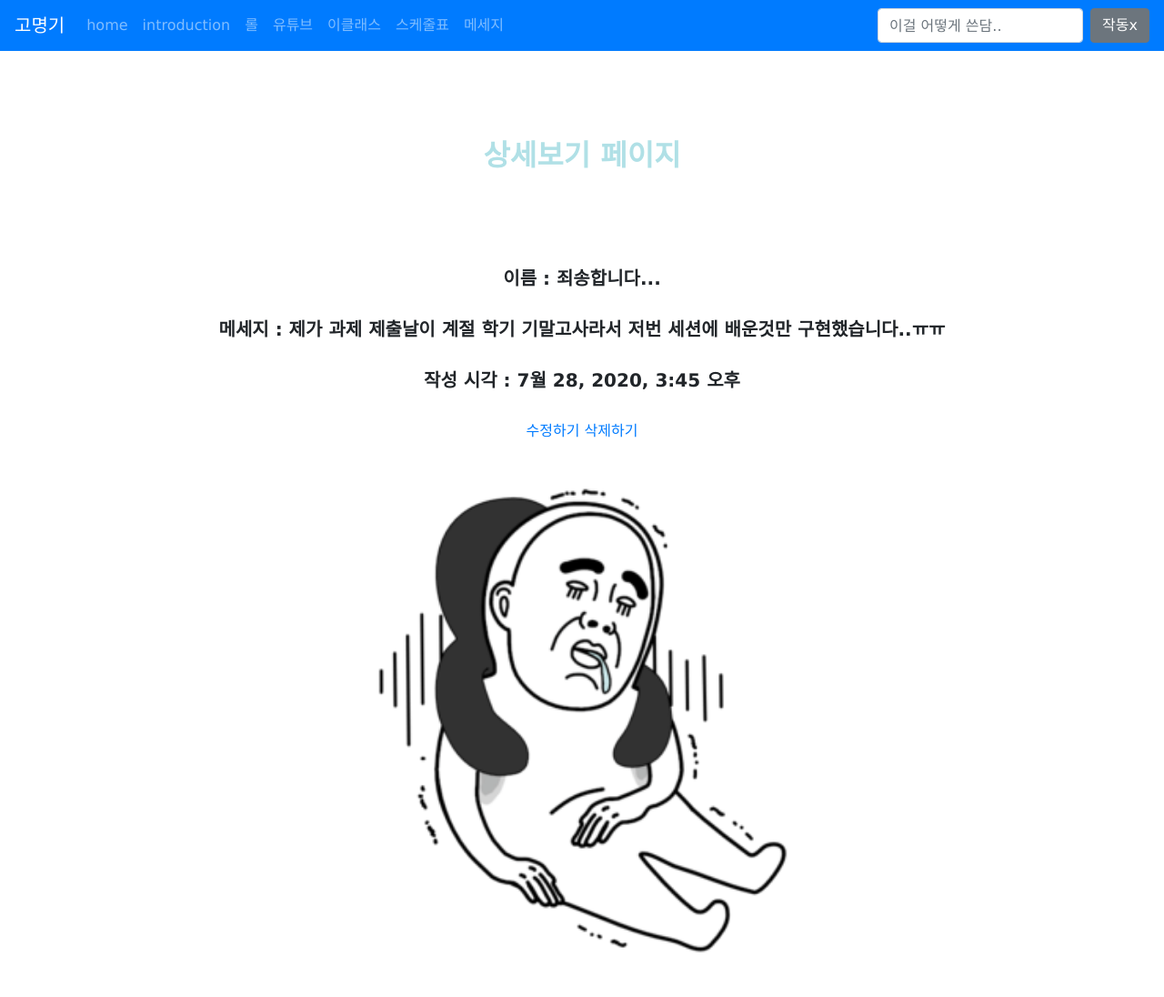
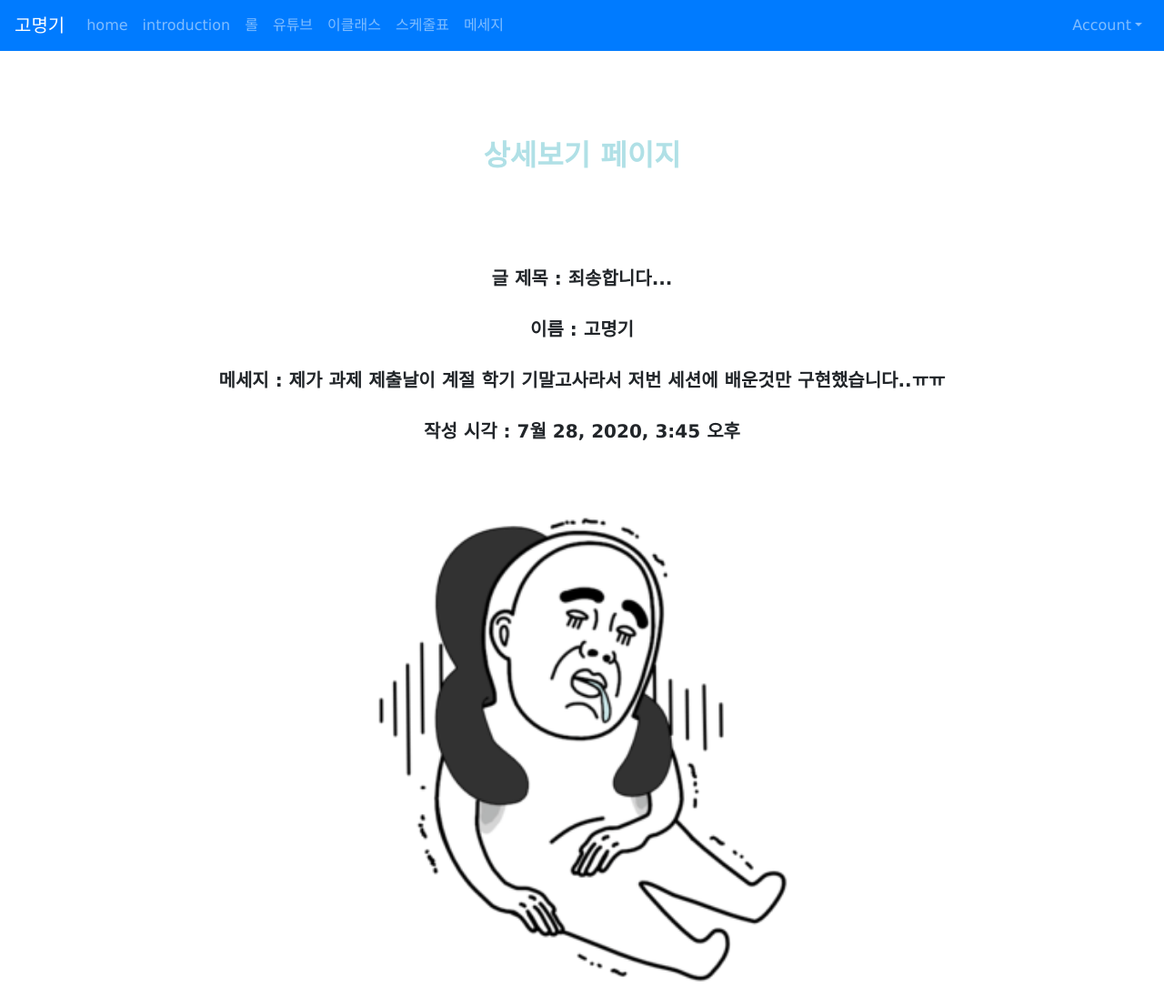
Before and after one commit to godgi/django_project4_kmg, a Django app: page /posts//show/53 in a window 1280 px wide. Shown: the whole page at 91% size. Before the commit the page ends 1047 px from the top, so only its background shows below. Run offline with Django 3.2, Linux system fonts and the light colour scheme; data comes from the database, SQL or seed files in the repository; both versions use the stored data as it was after the commit; some libraries are stand-ins or nearby versions.

Commit message:
20.7.28. commit

```diff
--- a/myblog/templates/shared/_navbar.html
+++ b/myblog/templates/shared/_navbar.html
@@ -30,10 +30,19 @@
         </a>
       </li>
     </ul>
-
-    <form class="form-inline my-2 my-lg-0">
-      <input class="form-control mr-sm-2" type="text" placeholder="이걸 어떻게 쓴담..">
-      <button class="btn btn-secondary my-2 my-sm-0" type="submit">작동x</button>
-    </form>
+    <ul class="nav navbar-nav navbar-right ">
+      <li class="nav-item dropdown ">
+        <a class="nav-link dropdown-toggle" data-toggle="dropdown" href="#" role="button" aria-haspopup="true" aria-expanded="false">Account</a>
+        <div class="dropdown-menu">
+          {% if user.is_authenticated %} {# 유저가 로그인 중이면 #}
+            <a class="dropdown-item" href="{% url 'account_logout' %}" class="nav-link">Logout</a>
+            <a class="dropdown-item" href="{% url 'account_change_password' %}">Change PW</a>
+          {% else %}
+            <a class="dropdown-item" href="{% url 'account_login' %}" class="nav-link">Login</a>
+            <a class="dropdown-item" href="{% url 'account_signup' %}" class="nav-link">Sign Up</a>
+          {% endif %}
+        </div>
+      </li>
+    </ul>
   </div>
 </nav>
--- a/myblog/urls.py
+++ b/myblog/urls.py
@@ -25,6 +25,7 @@ urlpatterns = [
     path('', views.main, name="main"),
     path('posts/', include('posts.urls')),
     path('calendar/', include('cld.urls')),
+    path('accounts/', include('allauth.urls')),
 ]
 
 
--- a/posts/models.py
+++ b/posts/models.py
@@ -1,4 +1,5 @@
 from django.db import models
+from django.contrib.auth.models import User
 
 # Create your models here.
 
@@ -8,4 +9,13 @@ class Post(models.Model):
     view_count = models.IntegerField(default = 0)
     created_at = models.DateTimeField(auto_now_add = True)
     updated_at = models.DateTimeField(auto_now = True)
-    image = models.ImageField(upload_to='images/',null=True)
+    image = models.ImageField(upload_to = 'images/',null=True)
+    user = models.ForeignKey(User, on_delete = models.CASCADE, null=True)
+
+
+class Comment(models.Model):
+    content = models.TextField()
+    user = models.ForeignKey(User, on_delete = models.CASCADE)
+    post = models.ForeignKey(Post, on_delete = models.CASCADE, related_name='comments')
+    created_at = models.DateTimeField(auto_now_add=True)
+    updated_at = models.DateTimeField(auto_now = True)
--- a/posts/templates/posts/show.html
+++ b/posts/templates/posts/show.html
@@ -3,12 +3,19 @@
 <br><br><br><br>
 <h2 style = "color: powderblue; font-weight: bold; text-align: center;">상세보기 페이지</h2>
 <br><br><br><br>
-<h5 style = "font-weight: bold;">이름 : {{ post.title }} </h5><br>
+<h5 style = "font-weight: bold;">글 제목 : {{ post.title }} </h5><br>
+{% if post.user %}
+    <h5 style = "font-weight: bold;">이름 : {{ post.user }} </h5><br>
+{% else %}
+    <h5 style = "font-weight: bold;">이름: 알 수 없음 </h5><br>
+{% endif %}
 <h5 style = "font-weight: bold;">메세지 : {{ post.content }} </h5><br>
 <h5 style = "font-weight: bold;">작성 시각 : {{ post.created_at }} </h5><br>
 <div class = "kmg123123" style = "text-align: center;">
-    <a href = "{% url 'posts:update' post.pk %}">수정하기</a>
-    <a href = "{% url 'posts:delete' post.pk %}">삭제하기</a>
+    {% if user == post.user %}
+        <a href = "{% url 'posts:update' post.pk %}" class="btn btn-primary">수정하기</a>
+        <a href = "{% url 'posts:delete' post.pk %}" class="btn btn-danger">삭제하기</a>
+    {% endif %}
 </div>
     {% if post.image %}
         <br>
--- a/posts/views.py
+++ b/posts/views.py
@@ -11,7 +11,8 @@ def create(request):
         title = request.POST.get('title')
         content = request.POST.get('content')
         image = request.FILES.get('image')
-        Post.objects.create(title=title,content=content,image=image)
+        user = request.user
+        Post.objects.create(title=title,user=user,content=content,image=image)
         return redirect('posts:main')
 
 def main(request):
```
Also changed, not shown: myblog/settings.py (+16 -0 lines), posts/templates/posts/main.html (+8 -1 lines), db.sqlite3, myblog/media/images/숙면.png (added), posts/migrations/0003_auto_20200728_1504.py (added), posts/migrations/0004_auto_20200728_1537.py (added).
